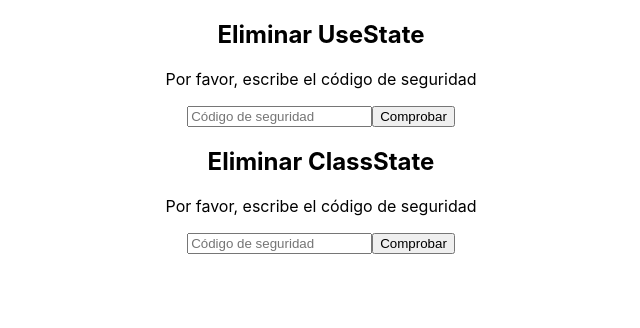
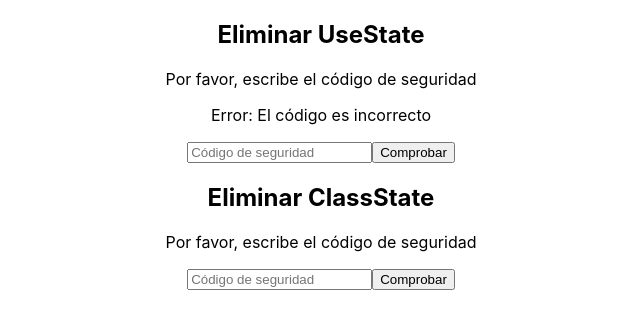
Before and after one commit to MarcoArredondo/curso-manejo-estado, a React (Create React App) app: page / in a window 1280 px wide. Shown: the top 328 px of the page, without its empty margins (319-959 px from the left). Built offline with nearby package versions, Linux system fonts and the light colour scheme.

Commit message:
Adding initial state to class component and function component

```diff
--- a/src/App.js
+++ b/src/App.js
@@ -6,8 +6,8 @@
 function App() {
   return (
     <div className="App">
-      <UseState />
-      <ClassState />
+      <UseState name="UseState" />
+      <ClassState  name="ClassState" />
     </div>
   );
 }
--- a/src/ClassState.js
+++ b/src/ClassState.js
@@ -1,13 +1,27 @@
 import React from "react";
 
 class ClassState extends React.Component {
+
+    constructor(props){
+        super(props);
+        this.state = {
+            error: false,
+        }
+    }
+
     render () {
         return (
             <div>
-                <h2>Eliminar ClassState</h2>
+                <h2>Eliminar {this.props.name}</h2>
                 <p>Por favor, escribe el código de seguridad</p>
                 <input placeholder="Código de seguridad"/>
-                <button>Comprobar</button>
+
+                {this.state.error && (
+                      <p>Error: El código es incorrecto</p>
+                )}
+
+                <button
+                onClick={() => this.setState({error: !this.state.error})}>Comprobar</button>
             </div>
         );
     }
--- a/src/UseState.js
+++ b/src/UseState.js
@@ -1,10 +1,20 @@
-function UseState(){
+import React from "react";
+
+function UseState({name}){
+
+    const [error, setError] = React.useState(true);
+
     return (
         <div>
-            <h2>Eliminar UseState</h2>
+            <h2>Eliminar {name}</h2>
             <p>Por favor, escribe el código de seguridad</p>
+
+            {error && (
+                <p>Error: El código es incorrecto</p>
+            )}
             <input placeholder="Código de seguridad"/>
-            <button>Comprobar</button>
+            <button
+                onClick={() => setError(!error)}>Comprobar</button>
         </div>
     );
 }
```
